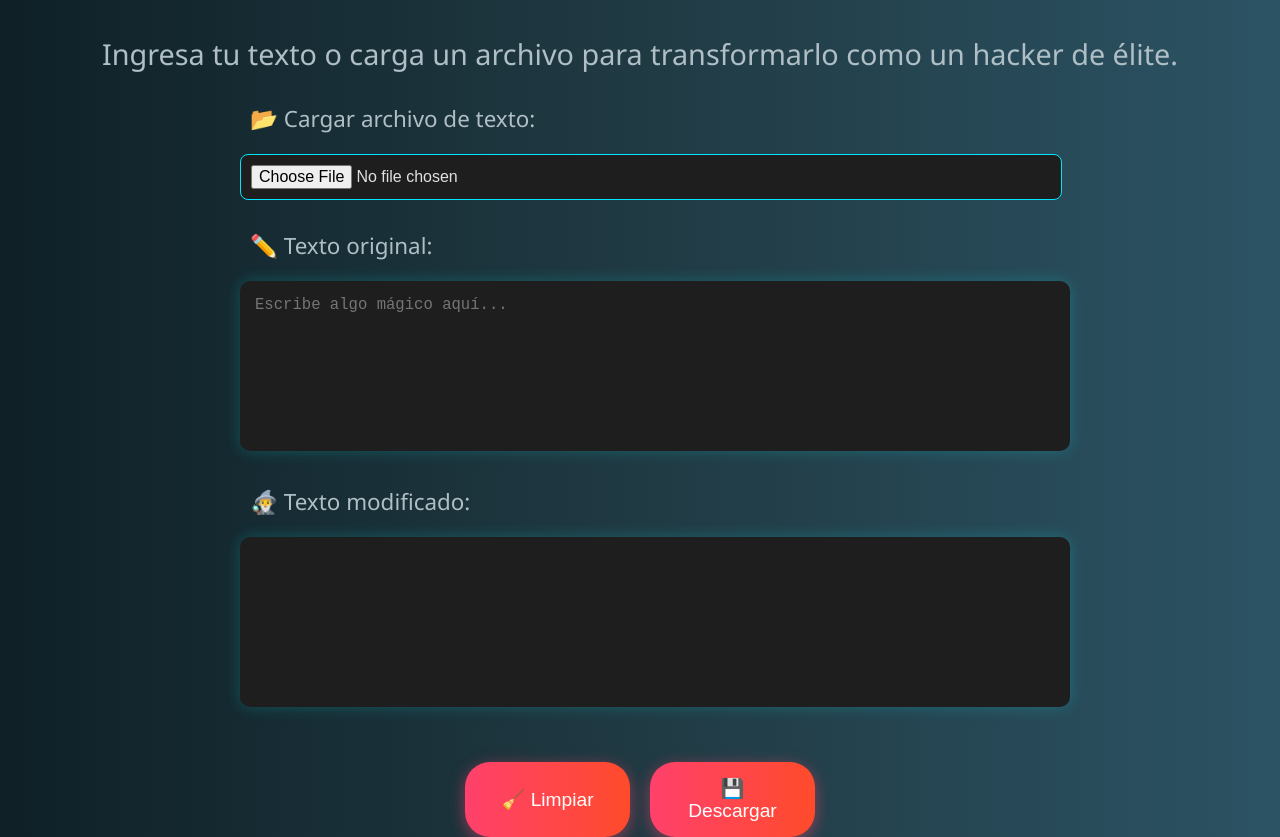
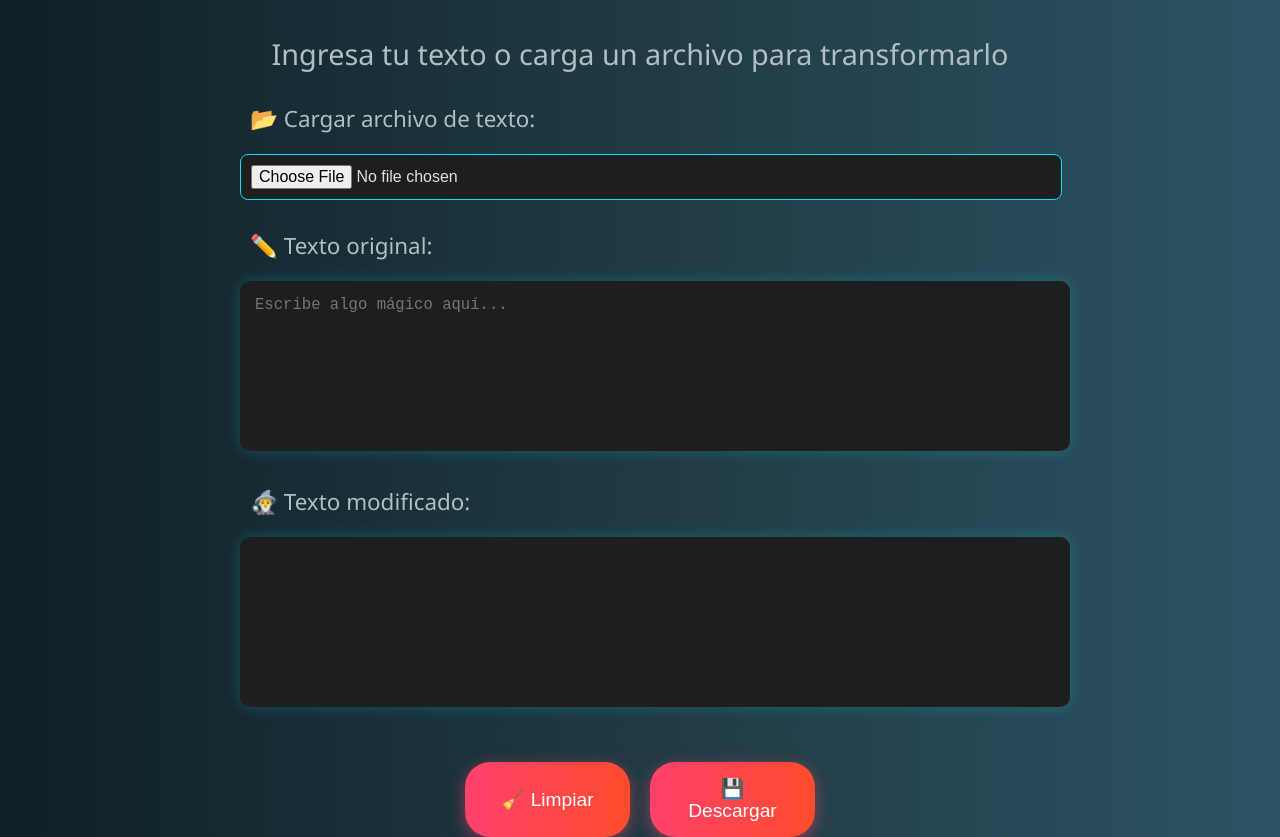
Before and after one commit to SKMJuarez/SKMJuarez.github.io, a plain HTML site: page reemplazo.html in a window 1280 px wide. Shown: the part 86-923 px from the top of the page. Drawn offline with Linux system fonts and the light colour scheme.

Commit message:
Add files via upload

```diff
--- a/reemplazo.html
+++ b/reemplazo.html
@@ -176,7 +176,7 @@
 </head>
 <body>
     <h1>Reemplazo de Caracteres</h1>
-    <div class="descripcion">Ingresa tu texto o carga un archivo para transformarlo como un hacker de élite.</div>
+    <div class="descripcion">Ingresa tu texto o carga un archivo para transformarlo</div>
 
     <div class="input-container">
         <label for="cargarArchivo">📂 Cargar archivo de texto:</label>
```
